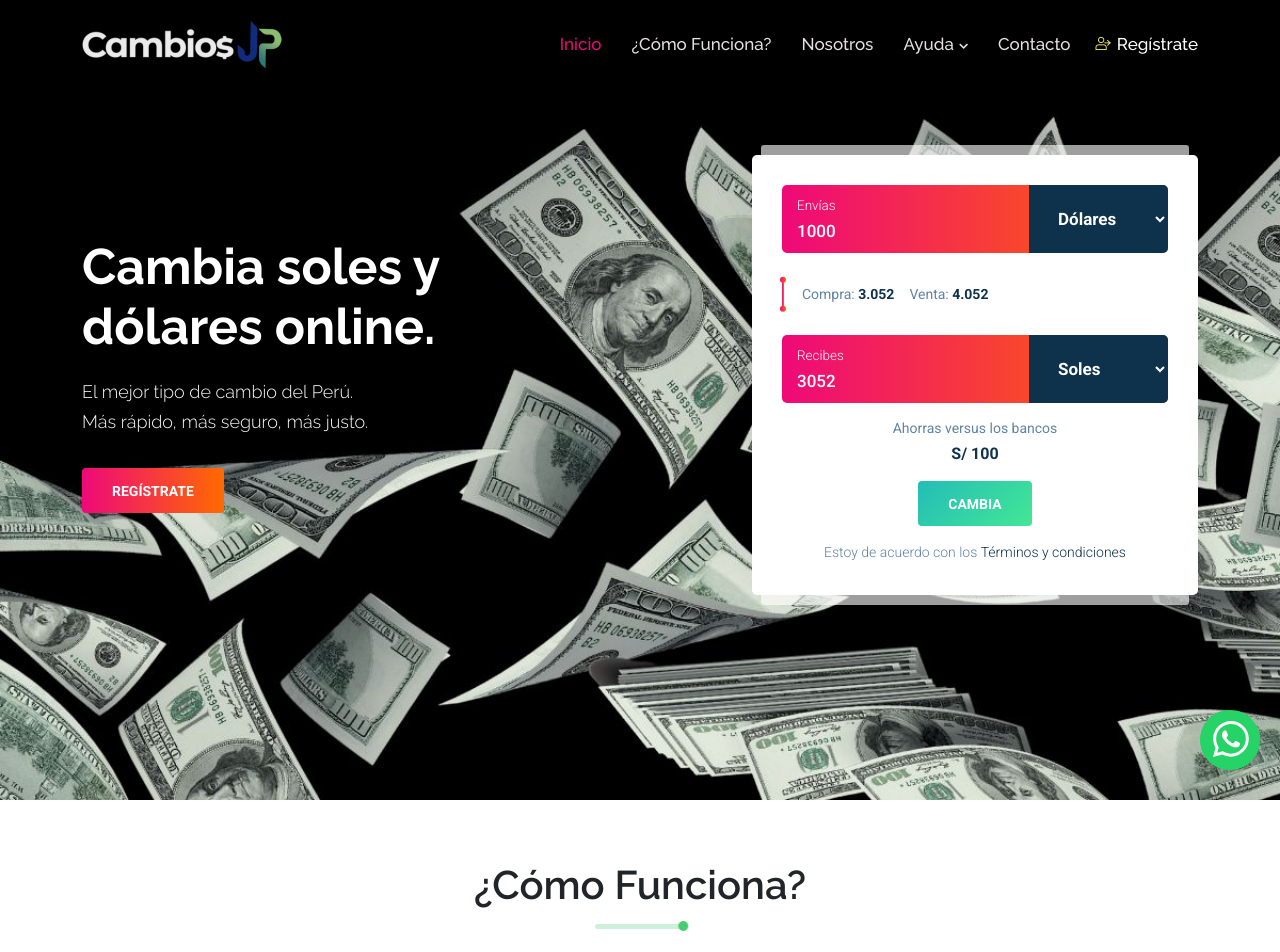
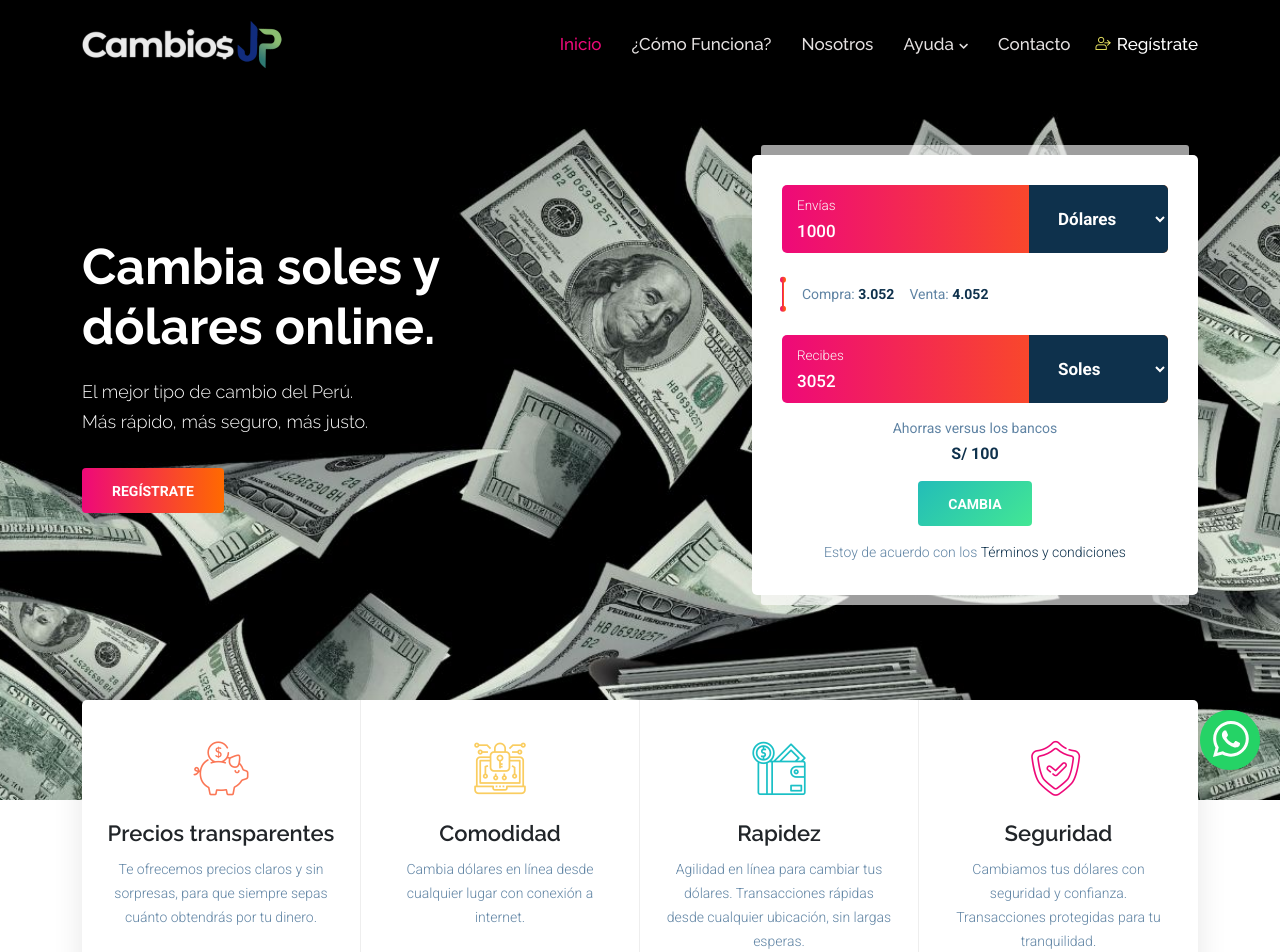
Before and after one commit to deep-skill/cambiosjp-web, a Vue app: page / in a window 1280 px wide. Shown: the top 952 px of the page. Built offline with nearby package versions, Linux system fonts and the light colour scheme; no server answers.

Commit message:
update support section

```diff
--- a/src/components/loan-providers/Featured.vue
+++ b/src/components/loan-providers/Featured.vue
@@ -9,10 +9,10 @@
                                 <i class="flaticon-piggy-bank"></i>
                             </div>
 
-                            <h3>Transparent Pricing</h3>
-                            <p>Lorem ipsum suspendisse ultrices gravida. Risus commodo viverra maecenas accumsan.</p>
+                            <h3>Precios transparentes</h3>
+                            <p>Te ofrecemos precios claros y sin sorpresas, para que siempre sepas cuánto obtendrás por tu dinero.</p>
 
-                            <router-link to="/features-1" class="read-more-btn">Read More</router-link>
+                     <!--   <router-link to="/features-1" class="read-more-btn">Read More</router-link>-->
                         </div>
                     </div>
 
@@ -22,10 +22,10 @@
                                 <i class="flaticon-data-encryption"></i>
                             </div>
 
-                            <h3>Fully Encrypted</h3>
-                            <p>Lorem ipsum suspendisse ultrices gravida. Risus commodo viverra maecenas accumsan.</p>
+                            <h3>Comodidad</h3>
+                            <p>Cambia dólares en línea desde cualquier lugar con conexión a internet.</p>
 
-                            <router-link to="/features-1" class="read-more-btn">Read More</router-link>
+                      <!--  <router-link to="/features-1" class="read-more-btn">Read More</router-link>-->
                         </div>
                     </div>
 
@@ -35,10 +35,10 @@
                                 <i class="flaticon-wallet"></i>
                             </div>
 
-                            <h3>Instant Cashout</h3>
-                            <p>Lorem ipsum suspendisse ultrices gravida. Risus commodo viverra maecenas accumsan.</p>
+                            <h3>Rapidez</h3>
+                            <p>Agilidad en línea para cambiar tus dólares. Transacciones rápidas desde cualquier ubicación, sin largas esperas.</p>
 
-                            <router-link to="/features-1" class="read-more-btn">Read More</router-link>
+                    <!--    <router-link to="/features-1" class="read-more-btn">Read More</router-link> -->
                         </div>
                     </div>
 
@@ -48,10 +48,10 @@
                                 <i class="flaticon-shield"></i>
                             </div>
 
-                            <h3>Safe and Secure</h3>
-                            <p>Quis ipsum suspendisse ultrices gravida. Risus commodo viverra maecenas accumsan.</p>
+                            <h3>Seguridad</h3>
+                            <p>Cambiamos tus dólares con seguridad y confianza. Transacciones protegidas para tu tranquilidad.</p>
 
-                            <router-link to="/features-1" class="read-more-btn">Read More</router-link>
+                    <!--    <router-link to="/features-1" class="read-more-btn">Read More</router-link> -->
                         </div>
                     </div>
                 </div>
--- a/src/components/pages/LoanProvidersPage.vue
+++ b/src/components/pages/LoanProvidersPage.vue
@@ -2,7 +2,7 @@
     <div>
         <Navbar />
         <MainBanner />
-        <!--<Featured />-->
+        <Featured />
         <HowItWorks />
    <!-- <Services />
         <ServicesTwo />
```
